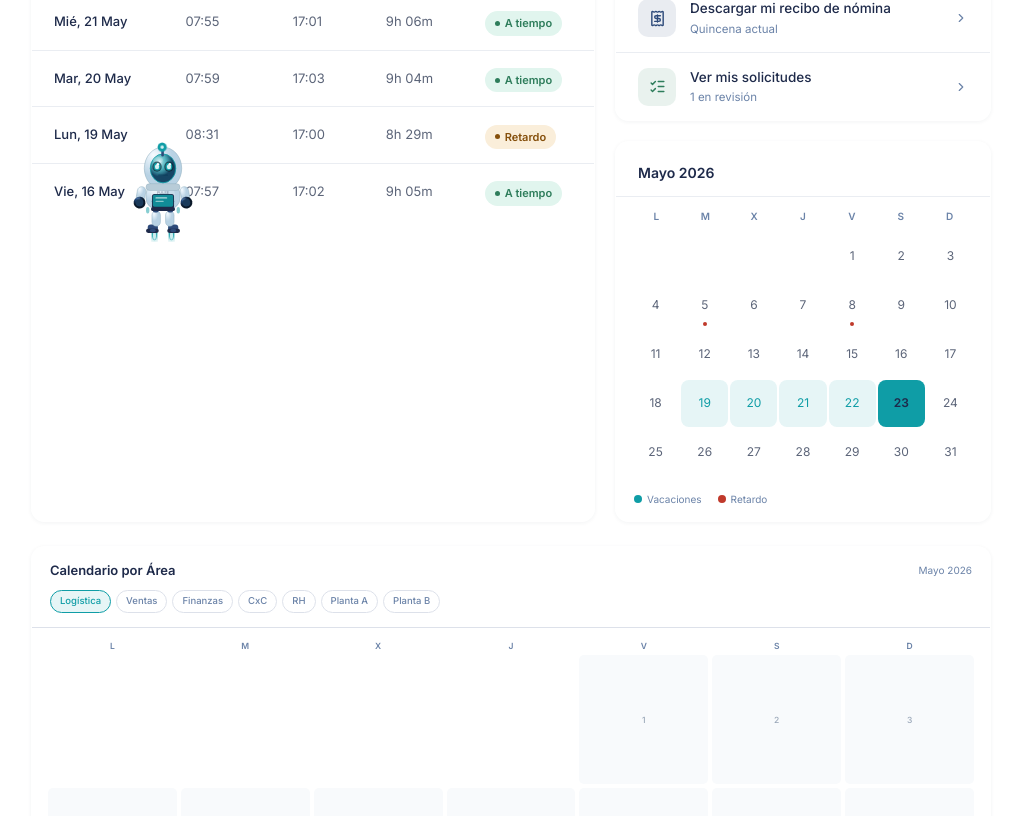
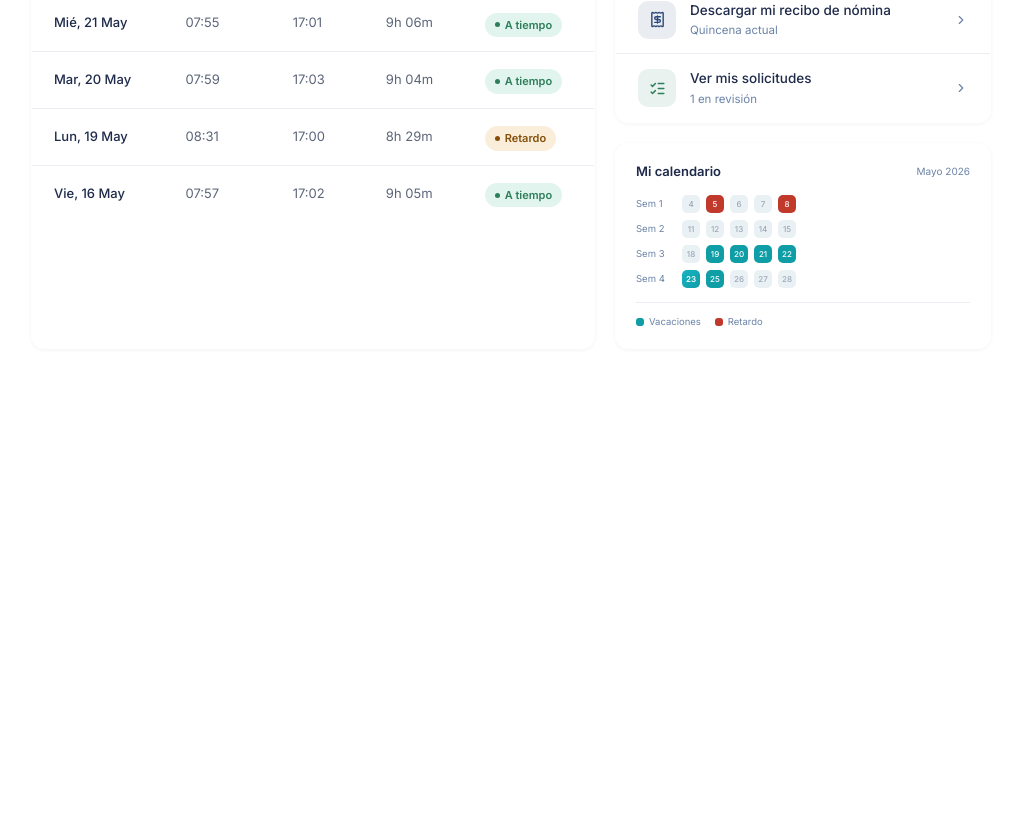
Before and after one commit to ROYIOS/PULSE, a Next.js app: page /dashboard in a window 1280 px wide. Shown: the part 1024-1840 px from the top of the page, without its empty margins (249-1270 px from the left). After the commit the page ends 1433 px from the top, so only its background shows below. Built offline with nearby package versions, Linux system fonts and the light colour scheme.

Commit message:
Mover calendario por area a su propia pestana, rehacer mi calendario personal como mosaico, agregar ring de puntualidad en Panorama, alinear estilo de barra de Quincena

```diff
--- a/app/dashboard/page.tsx
+++ b/app/dashboard/page.tsx
@@ -218,6 +218,9 @@ export default function DashboardPage() {
          </div>
        </div>
 
+       {activePage === "calendario" ? (
+         <CalendarioArea/>
+       ) : (<>
          {/* CHECADOR */}
          <Checador/>
 
@@ -230,9 +233,10 @@ export default function DashboardPage() {
              <div style={{fontFamily:"'Sora', sans-serif", fontWeight:700, fontSize:"15px", color:"#1E2A4A"}}>Panorama</div>
              <div style={{fontSize:"11.5px", color:"#6B83A8", marginTop:"2px"}}>Tu resumen del mes</div>
            </div>
-         <div style={{display:"flex", gap:"22px"}}>
+           <div style={{display:"flex", gap:"20px"}}>
              <ProgressRing value={97} label="Asistencia" color="#0F9DA6"/>
-           <ProgressRing value={60} label="Vacaciones" color="#2D4A7A"/>
+             <ProgressRing value={92} label="Puntualidad" color="#2D4A7A"/>
+             <ProgressRing value={60} label="Vacaciones" color="#C08A2E"/>
            </div>
          </div>
 
@@ -266,8 +270,7 @@ export default function DashboardPage() {
              <MiniCalendar/>
            </div>
          </div>
-
-       <CalendarioArea/>
+       </>)}
      </main>
 
      {/* MODALES */}
--- a/components/dashboard/MiniCalendar.tsx
+++ b/components/dashboard/MiniCalendar.tsx
@@ -1,81 +1,76 @@
 "use client";
-import { useState } from "react";
 
-const VAC_DAYS  = [19, 20, 21, 22, 23];
-const EVENT_DAYS = [8, 5];
-const TODAY = 23;
-const FIRST_DAY = 4; // Mayo 2026 empieza en viernes (índice Mon-based)
-const DAYS_IN_MONTH = 31;
-const DAY_LABELS = ["L", "M", "X", "J", "V", "S", "D"];
+// Semanas de mayo 2026, día 23 = hoy
+const WEEKS: { label: string; days: { day: number; status: "normal"|"vacaciones"|"retardo"|"hoy" }[] }[] = [
+  { label: "Sem 1", days: [
+    { day: 4, status: "normal" }, { day: 5, status: "retardo" }, { day: 6, status: "normal" },
+    { day: 7, status: "normal" }, { day: 8, status: "retardo" },
+  ]},
+  { label: "Sem 2", days: [
+    { day: 11, status: "normal" }, { day: 12, status: "normal" }, { day: 13, status: "normal" },
+    { day: 14, status: "normal" }, { day: 15, status: "normal" },
+  ]},
+  { label: "Sem 3", days: [
+    { day: 18, status: "normal" }, { day: 19, status: "vacaciones" }, { day: 20, status: "vacaciones" },
+    { day: 21, status: "vacaciones" }, { day: 22, status: "vacaciones" },
+  ]},
+  { label: "Sem 4", days: [
+    { day: 23, status: "hoy" }, { day: 25, status: "vacaciones" }, { day: 26, status: "normal" },
+    { day: 27, status: "normal" }, { day: 28, status: "normal" },
+  ]},
+];
+
+const COLORS: Record<string, string> = {
+  normal: "#EAF1F4",
+  vacaciones: "#0F9DA6",
+  retardo: "#C0392B",
+  hoy: "#1E2A4A",
+};
 
 export default function MiniCalendar() {
-  const [hoverDay, setHoverDay] = useState<number | null>(null);
-
-  const cells: (number | null)[] = [
-    ...Array(FIRST_DAY).fill(null),
-    ...Array.from({ length: DAYS_IN_MONTH }, (_, i) => i + 1),
-  ];
-
   return (
-    <div style={{ background: "rgba(255,255,255,0.72)", backdropFilter: "blur(16px) saturate(160%)", WebkitBackdropFilter: "blur(16px) saturate(160%)", borderRadius: "14px", border: "1px solid rgba(255,255,255,0.9)", overflow: "hidden", boxShadow: "0 1px 4px rgba(28,43,74,0.06)" }}>
-      <div style={{ padding: "18px 22px 12px", borderBottom: "1px solid #EAEDF2" }}>
-        <span style={{ fontSize: "14px", fontWeight: 600, color: "#1E2A4A" }}>Mayo 2026</span>
+    <div style={{
+      background: "rgba(255,255,255,0.72)", backdropFilter: "blur(16px) saturate(160%)", WebkitBackdropFilter: "blur(16px) saturate(160%)",
+      borderRadius: "14px", border: "1px solid rgba(255,255,255,0.9)",
+      boxShadow: "0 1px 4px rgba(28,43,74,0.06)", padding: "18px 20px",
+    }}>
+      <div style={{ display: "flex", alignItems: "center", justifyContent: "space-between", marginBottom: "14px" }}>
+        <span style={{ fontSize: "13px", fontWeight: 600, color: "#1E2A4A" }}>Mi calendario</span>
+        <span style={{ fontSize: "10px", color: "#6B83A8" }}>Mayo 2026</span>
       </div>
 
-      {/* Day headers */}
-      <div style={{ display: "grid", gridTemplateColumns: "repeat(7, 1fr)", padding: "12px 16px 4px" }}>
-        {DAY_LABELS.map(d => (
-          <div key={d} style={{ textAlign: "center", fontSize: "10px", color: "#6B83A8", fontWeight: 600, textTransform: "uppercase" }}>{d}</div>
+      <div style={{ display: "flex", flexDirection: "column", gap: "7px" }}>
+        {WEEKS.map(week => (
+          <div key={week.label} style={{ display: "flex", gap: "6px", alignItems: "center" }}>
+            <span style={{ width: "40px", fontSize: "9.5px", color: "#6B83A8", flexShrink: 0 }}>{week.label}</span>
+            {week.days.map(d => (
+              <div
+                key={d.day}
+                title={`Día ${d.day}${d.status === "vacaciones" ? " · Vacaciones" : d.status === "retardo" ? " · Retardo" : ""}`}
+                style={{
+                  width: "18px", height: "18px", borderRadius: "5px",
+                  background: d.status === "hoy" ? `linear-gradient(135deg, #17B3C2, #0F9DA6)` : COLORS[d.status],
+                  display: "flex", alignItems: "center", justifyContent: "center",
+                  fontSize: "8px", fontWeight: d.status === "hoy" ? 700 : 500,
+                  color: d.status === "hoy" ? "#FFFFFF" : d.status === "normal" ? "#9AA7B8" : "#FFFFFF",
+                  cursor: "default",
+                }}
+              >
+                {d.day}
+              </div>
+            ))}
+          </div>
         ))}
       </div>
 
-      {/* Days grid */}
-      <div style={{ display: "grid", gridTemplateColumns: "repeat(7, 1fr)", gap: "2px", padding: "4px 16px 16px" }}>
-        {cells.map((day, i) => {
-          if (!day) return <div key={i} />;
-          const isToday   = day === TODAY;
-          const isVac     = VAC_DAYS.includes(day);
-          const hasEvent  = EVENT_DAYS.includes(day);
-          const isHover   = hoverDay === day;
-
-          return (
-            <div
-              key={i}
-              onMouseEnter={() => setHoverDay(day)}
-              onMouseLeave={() => setHoverDay(null)}
-              style={{
-                aspectRatio: "1", borderRadius: "8px",
-                display: "flex", alignItems: "center", justifyContent: "center",
-                fontSize: "12px", cursor: "pointer", position: "relative",
-                transition: "all .15s",
-                background: isToday ? "#0F9DA6" : isVac ? "rgba(15,157,166,0.10)" : isHover ? "#FFFFFF" : "transparent",
-                color: isToday ? "#1E2A4A" : isVac ? "#0F9DA6" : "#5C6579",
-                fontWeight: isToday ? 700 : 400,
-                transform: isHover && !isToday ? "scale(1.15)" : "scale(1)",
-              }}
-            >
-              {day}
-              {hasEvent && !isToday && (
-                <div style={{
-                  position: "absolute", bottom: "3px", left: "50%",
-                  transform: "translateX(-50%)", width: "4px", height: "4px",
-                  borderRadius: "50%", background: "#C0392B",
-                }}/>
-              )}
-            </div>
-          );
-        })}
-      </div>
-
-      {/* Legend */}
-      <div style={{ display: "flex", gap: "16px", padding: "0 18px 14px" }}>
+      <div style={{ display: "flex", gap: "14px", marginTop: "14px", paddingTop: "12px", borderTop: "1px solid #EAEDF2" }}>
         <div style={{ display: "flex", alignItems: "center", gap: "5px" }}>
-          <div style={{ width: 8, height: 8, borderRadius: "50%", background: "#0F9DA6" }}/>
-          <span style={{ fontSize: "10px", color: "#6B83A8" }}>Vacaciones</span>
+          <div style={{ width: 8, height: 8, borderRadius: "3px", background: "#0F9DA6" }}/>
+          <span style={{ fontSize: "9.5px", color: "#6B83A8" }}>Vacaciones</span>
         </div>
         <div style={{ display: "flex", alignItems: "center", gap: "5px" }}>
-          <div style={{ width: 8, height: 8, borderRadius: "50%", background: "#C0392B" }}/>
-          <span style={{ fontSize: "10px", color: "#6B83A8" }}>Retardo</span>
+          <div style={{ width: 8, height: 8, borderRadius: "3px", background: "#C0392B" }}/>
+          <span style={{ fontSize: "9.5px", color: "#6B83A8" }}>Retardo</span>
         </div>
       </div>
     </div>
--- a/components/dashboard/QuincenaBoard.tsx
+++ b/components/dashboard/QuincenaBoard.tsx
@@ -53,7 +53,7 @@ export default function QuincenaBoard() {
       {/* Header */}
       <div style={{padding:"11px 18px 8px", borderBottom:"1px solid #EAEDF2"}}>
         <div style={{display:"flex", alignItems:"center", justifyContent:"space-between"}}>
-          <span style={{fontSize:"12px", fontWeight:600, color:"#1E2A4A"}}>
+          <span style={{fontSize:"13px", fontWeight:700, color:"#1E2A4A", fontFamily:"'Sora', sans-serif"}}>
             Quincena en progreso
           </span>
           <span style={{
@@ -89,7 +89,7 @@ export default function QuincenaBoard() {
           overflow:"hidden", position:"relative"}}>
           <div style={{
             height:"100%", borderRadius:"9px",
-            background:"linear-gradient(90deg,#0F9DA6,#2E7D5B)",
+            background:"linear-gradient(90deg,#17B3C2,#0F9DA6)",
             width:`${animated*100}%`,
             transition:"width 1.8s cubic-bezier(0.34,1.56,0.64,1)",
           }}/>
--- a/components/dashboard/Sidebar.tsx
+++ b/components/dashboard/Sidebar.tsx
@@ -3,7 +3,7 @@ import { useState } from "react";
 import { useRouter, usePathname } from "next/navigation";
 import {
   LayoutDashboard, Clock, Calendar, FileText,
-  ListChecks, Bell, BarChart2, LogOut,
+  ListChecks, Bell, BarChart2, LogOut, CalendarDays,
 } from "lucide-react";
 
 const navItems = [
@@ -11,6 +11,7 @@ const navItems = [
   { id:"incidencias",    href:"/dashboard",  label:"Incidencias",      icon:Clock },
   { id:"vacaciones",     href:"/dashboard",  label:"Vacaciones",       icon:Calendar },
   { id:"retardos",       href:"/dashboard",  label:"Formato Retardo",  icon:FileText },
+  { id:"calendario",     href:"/dashboard",  label:"Calendario por área", icon:CalendarDays },
   { id:"solicitudes",    href:"/dashboard",  label:"Mis solicitudes",  icon:ListChecks },
   { id:"notificaciones", href:"/dashboard",  label:"Notificaciones",   icon:Bell },
   { id:"gerencia",       href:"/gerencia",   label:"Gerencia",         icon:BarChart2 },
```
Lines whose indentation alone changed are shown as unchanged.
